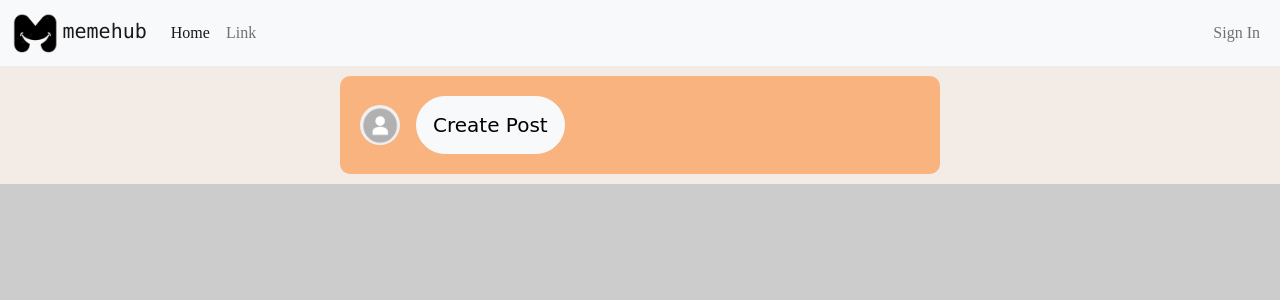
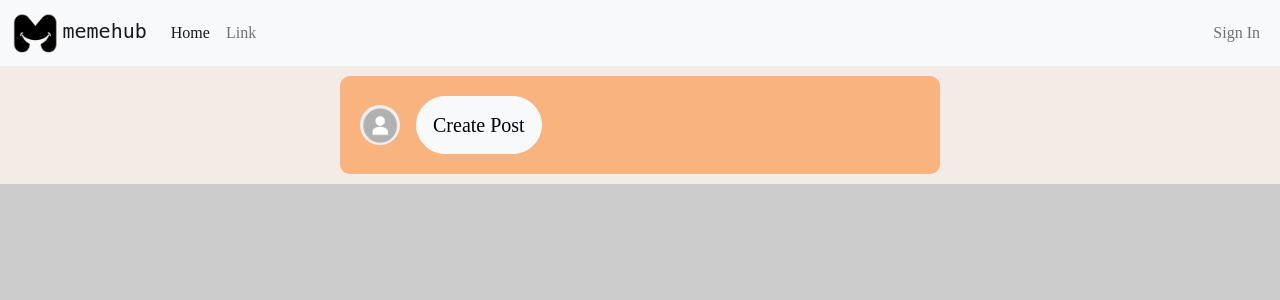
Before and after one commit to holidaygarrison/Group3, a PHP site: page /index.php in a window 1280 px wide. Shown: the top 300 px of the page. Run offline with PHP 8.4, Linux system fonts and the light colour scheme; data that the repository does not hold is empty.

Commit message:
Changed the Font

```diff
--- a/css/base.css
+++ b/css/base.css
@@ -6,12 +6,12 @@ body
 
 .logoFont
 {
-	font-family: "Lucida Console", monospace;
+	font-family: "American Typewriter", monospace;
 }
 
 h1, h2, h3, h4, h5
 {
-	font-family: "Lucida Handwriting", cursive;
+	font-family: "Times New Roman", cursive;
 }
 
 .red-bg
```
